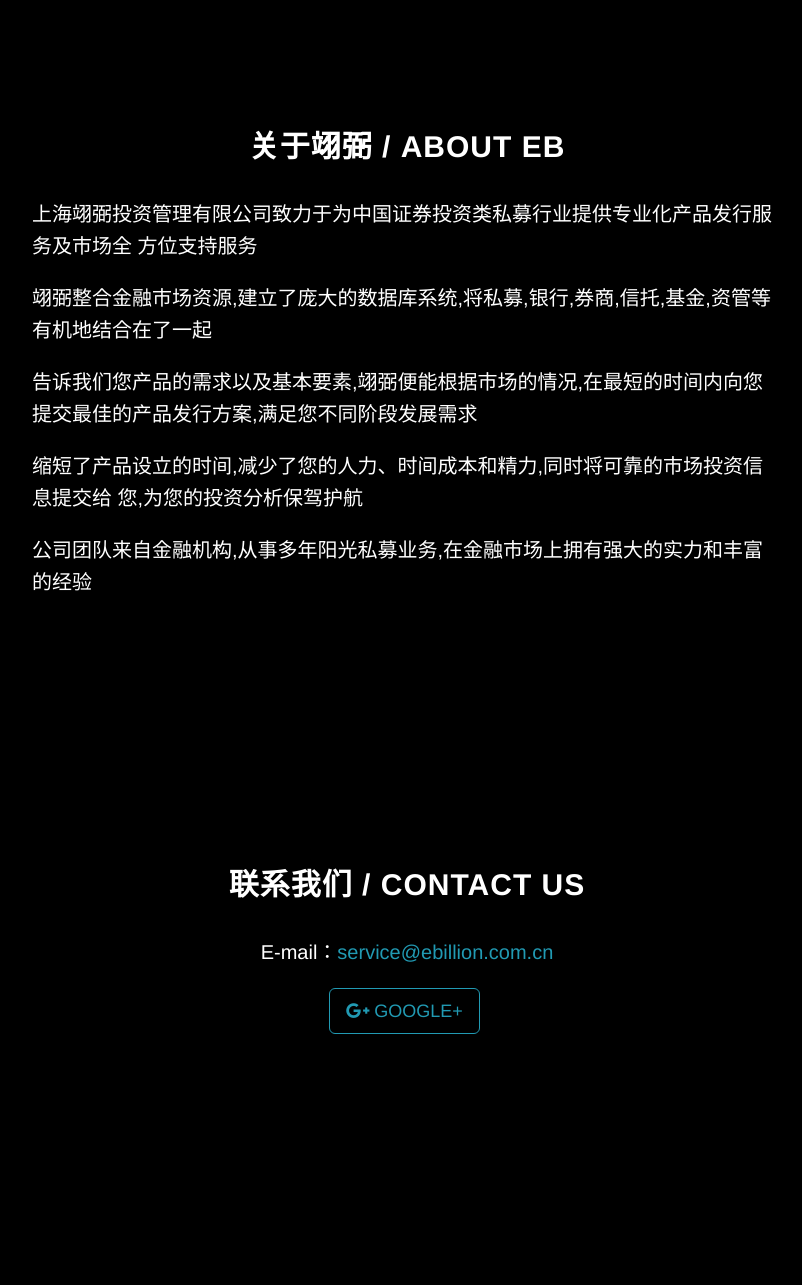
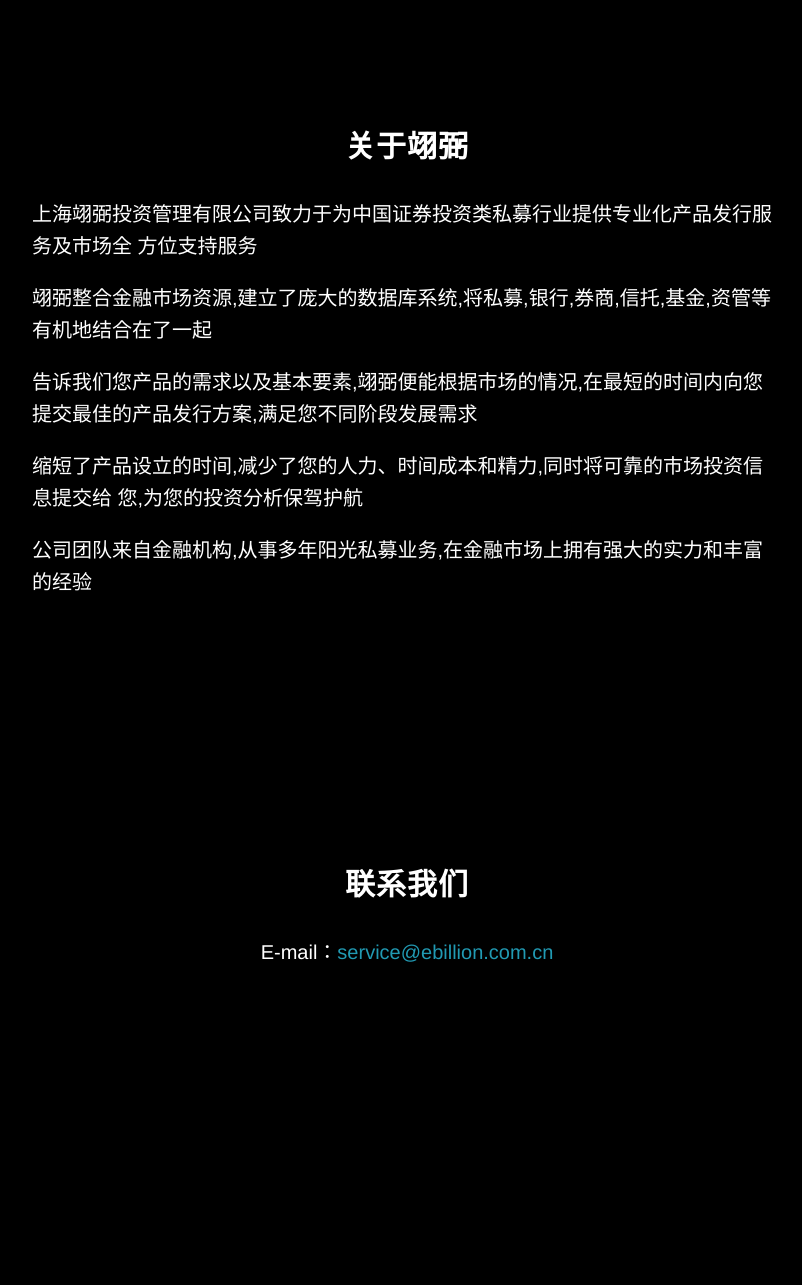
Before and after one commit to uicestone/EB-Web, a plain HTML site: page index.html in a window 1280 px wide. Shown: the part 920-2205 px from the top of the page, without its empty margins (233-1035 px from the left). Drawn offline with nearby package versions, Linux system fonts and the light colour scheme.

Commit message:
样式修正

```diff
--- a/css/grayscale.css
+++ b/css/grayscale.css
@@ -151,6 +151,10 @@ a:focus {
 
 .intro .intro-body .brand-heading {
     font-size: 40px;
+}
+
+.intro .intro-body .brand-heading img {
+    max-width: 100%;
 }
 
 .intro .intro-body .intro-text {
--- a/index.html
+++ b/index.html
@@ -83,7 +83,7 @@
     <section id="about" class="container content-section text-center">
         <div class="row">
             <div class="col-lg-8 col-lg-offset-2">
-                <h2>关于翊弼  / About EB</h2>
+                <h2>关于翊弼</h2>
                 <p>上海翊弼投资管理有限公司致力于为中国证券投资类私募行业提供专业化产品发行服务及市场全 方位支持服务</p>
                 <p>翊弼整合金融市场资源,建立了庞大的数据库系统,将私募,银行,券商,信托,基金,资管等有机地结合在了一起</p>
                 <p>告诉我们您产品的需求以及基本要素,翊弼便能根据市场的情况,在最短的时间内向您提交最佳的产品发行方案,满足您不同阶段发展需求</p>
@@ -96,13 +96,13 @@
     <section id="contact" class="container content-section text-center">
         <div class="row">
             <div class="col-lg-8 col-lg-offset-2">
-                <h2>联系我们 / Contact Us</h2>
+                <h2>联系我们</h2>
                 <p>E-mail：<a href="mailto:service@ebillion.com.cn">service@ebillion.com.cn</a></p>
-                <ul class="list-inline banner-social-buttons">
+<!--                <ul class="list-inline banner-social-buttons">
                     <li>
                         <a href="https://plus.google.com/+Startbootstrap/posts" class="btn btn-default btn-lg"><i class="fa fa-google-plus fa-fw"></i> <span class="network-name">Google+</span></a>
                     </li>
-                </ul>
+                </ul>-->
             </div>
         </div>
     </section>
```
